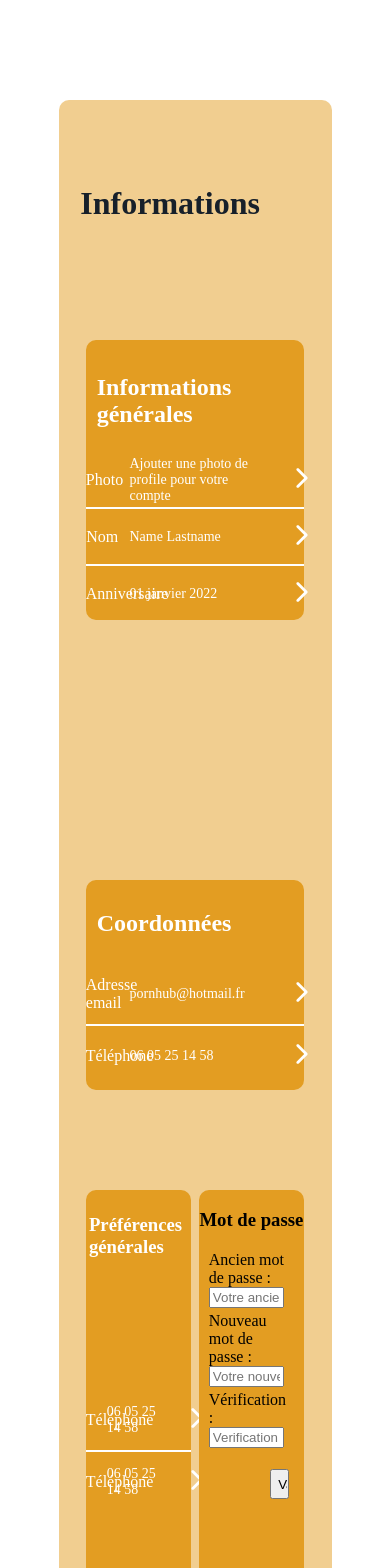
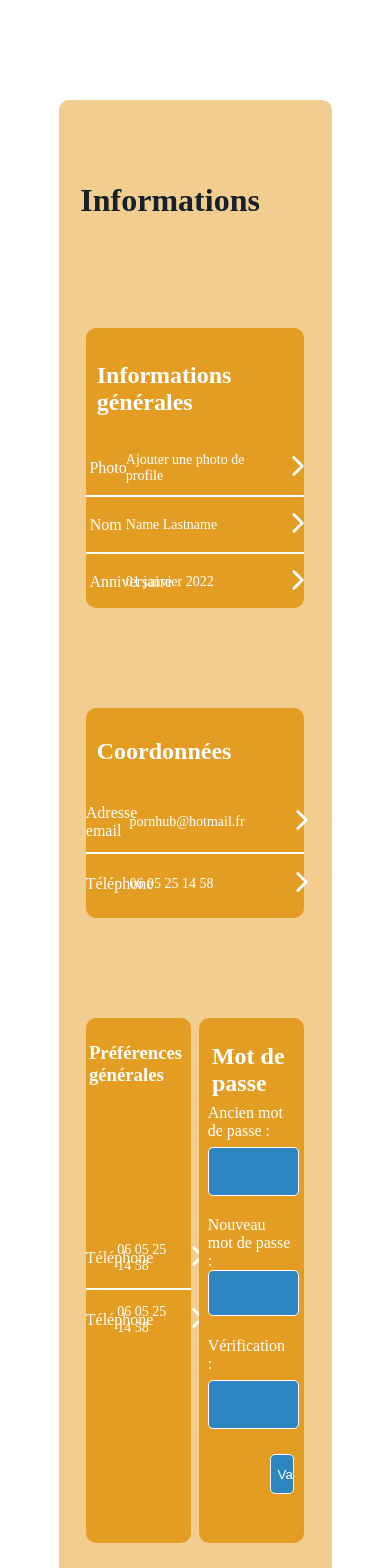
Before and after one commit to NelsonPhilippe/GeekLandFront, a React (Create React App) app: page /profilesetting in a window 390 px wide. Shown: the top 1568 px of the page. Built offline with nearby package versions, Linux system fonts and the light colour scheme; a web font is replaced by a local one.

Commit message:
finition de la page / il reste le responsive

```diff
--- a/src/components/settings/ProfileSetting.js
+++ b/src/components/settings/ProfileSetting.js
@@ -12,6 +12,8 @@ export default class ProfileSettings extends React.Component {
       <div className="profile-settings-container">
         <h1>Informations</h1>
 
+        {/* Information général du profile */}
+
         <div className="general-information">
           <h2>Informations générales</h2>
 
@@ -19,7 +21,7 @@ export default class ProfileSettings extends React.Component {
             <div className="block-info">
               <p id="titleInformation">Photo</p>
               <div id="click" onClick={this.hello}>
-                <p>Ajouter une photo de profile pour votre compte</p>
+                <p>Ajouter une photo de profile</p>
                 <div className="icon">
                   <IoIosArrowForward size={30} />
                 </div>
@@ -48,6 +50,8 @@ export default class ProfileSettings extends React.Component {
           </div>
         </div>
 
+        {/* Changement des coordonnées */}
+
         <div className="general-coordonnes">
           <h2>Coordonnées</h2>
 
@@ -74,6 +78,8 @@ export default class ProfileSettings extends React.Component {
           </div>
         </div>
 
+        {/* Différent paramètres */}
+
         <div className="parametre">
           <div className="general-pref">
             <h3>Préférences générales</h3>
@@ -81,7 +87,7 @@ export default class ProfileSettings extends React.Component {
             <div className="pref">
               <div className="block-pref">
                 <p id="titlePref">Téléphone</p>
-                <div id="click" onClick={this.hello}>
+                <div id="langue" onClick={this.hello}>
                   <p>06 05 25 14 58</p>
                   <div className="icon">
                     <IoIosArrowForward size={30} />
@@ -91,7 +97,7 @@ export default class ProfileSettings extends React.Component {
               <div className="line-white"></div>
               <div className="block-pref">
                 <p id="titlePref">Téléphone</p>
-                <div id="click" onClick={this.hello}>
+                <div id="save-mdp" onClick={this.hello}>
                   <p>06 05 25 14 58</p>
                   <div className="icon">
                     <IoIosArrowForward size={30} />
@@ -101,33 +107,23 @@ export default class ProfileSettings extends React.Component {
             </div>
           </div>
 
+          {/* Changement de mot de passe */}
+
           <div className="mdp">
-            <h3>Mot de passe</h3>
+            <h2>Mot de passe</h2>
 
             <form id="form-mdp">
               <div className="ancien">
                 <label>Ancien mot de passe :</label>
-                <input
-                  type="password"
-                  id="password-ancien"
-                  placeholder="Votre ancien mot de passe"
-                />
+                <input type="password" id="password-ancien" />
               </div>
               <div className="new">
                 <label>Nouveau mot de passe :</label>
-                <input
-                  type="password"
-                  id="password-new"
-                  placeholder="Votre nouveau mot de passe"
-                />
+                <input type="password" id="password-new" />
               </div>
               <div className="verification">
                 <label>Vérification :</label>
-                <input
-                  type="password"
-                  id="password-verification"
-                  placeholder="Verification du mot de passe"
-                />
+                <input type="password" id="password-verification" />
               </div>
               <input type="submit" id="valide" value="Valider" />
             </form>
--- a/src/css/components/settings/ProfileSettings.css
+++ b/src/css/components/settings/ProfileSettings.css
@@ -1,7 +1,7 @@
 .profile-settings-container {
   position: relative;
   width: 70%;
-  height: 1600px;
+  height: 1520px;
   margin: 0 auto;
   margin-top: 100px;
   background: rgb(227, 157, 34, 0.5);
@@ -51,7 +51,7 @@
   height: 55px;
   display: flex;
   flex-direction: row;
-  justify-content: space-between;
+  justify-content: space-evenly;
   align-items: center;
 }
 
@@ -86,7 +86,7 @@
 
 .general-coordonnes {
   position: relative;
-  top: 25%;
+  top: 15%;
   left: 10%;
   width: 80%;
   height: 210px;
@@ -120,10 +120,10 @@
 
 .parametre {
   position: relative;
-  top: 25%;
+  top: 15%;
   left: 10%;
   width: 80%;
-  height: 500px;
+  height: 525px;
   margin-top: 100px;
   border-radius: 10px;
   display: flex;
@@ -177,10 +177,19 @@
   border-radius: 10px;
 }
 
+.mdp h2 {
+  position: absolute;
+  top: 1%;
+  left: 12%;
+  color: white;
+}
+
 #form-mdp {
-  position: relative;
+  position: absolute;
+  left: 8%;
+  top: 14%;
   width: 90%;
-  height: 200px;
+  height: 350px;
   display: flex;
   flex-direction: column;
   justify-content: space-around;
@@ -193,13 +202,59 @@
   flex-direction: column;
   justify-content: space-around;
   width: 80%;
-  margin: auto;
 }
 
 #valide {
   position: absolute;
-  top: 110%;
-  right: 5%;
-  width: 20%;
-  height: 30px;
+  right: 8.5%;
+  bottom: -15%;
+  width: 25%;
+  height: 40px;
+  border-radius: 5px;
+  color: white;
+  background-color: #2e86c1;
+  border: 1px solid #f3faff;
+  cursor: pointer;
 }
+
+#password-verification,
+#password-new,
+#password-ancien {
+  width: 100%;
+  height: 45px;
+  border-radius: 5px;
+  border: 1px solid white;
+  background-color: #2e86c1;
+}
+
+.verification,
+.new,
+.ancien {
+  width: 90%;
+  height: 100px;
+}
+
+.verification label,
+.new label,
+.ancien label {
+  color: white;
+}
+
+#langue,
+#save-mdp {
+  width: 70%;
+  height: 50px;
+  display: flex;
+  flex-direction: row;
+  justify-content: space-between;
+  align-items: center;
+  cursor: pointer;
+}
+
+#langue p,
+#save-mdp p {
+  width: 70%;
+  font-size: 14px;
+  color: white;
+  margin: 0;
+}
```
